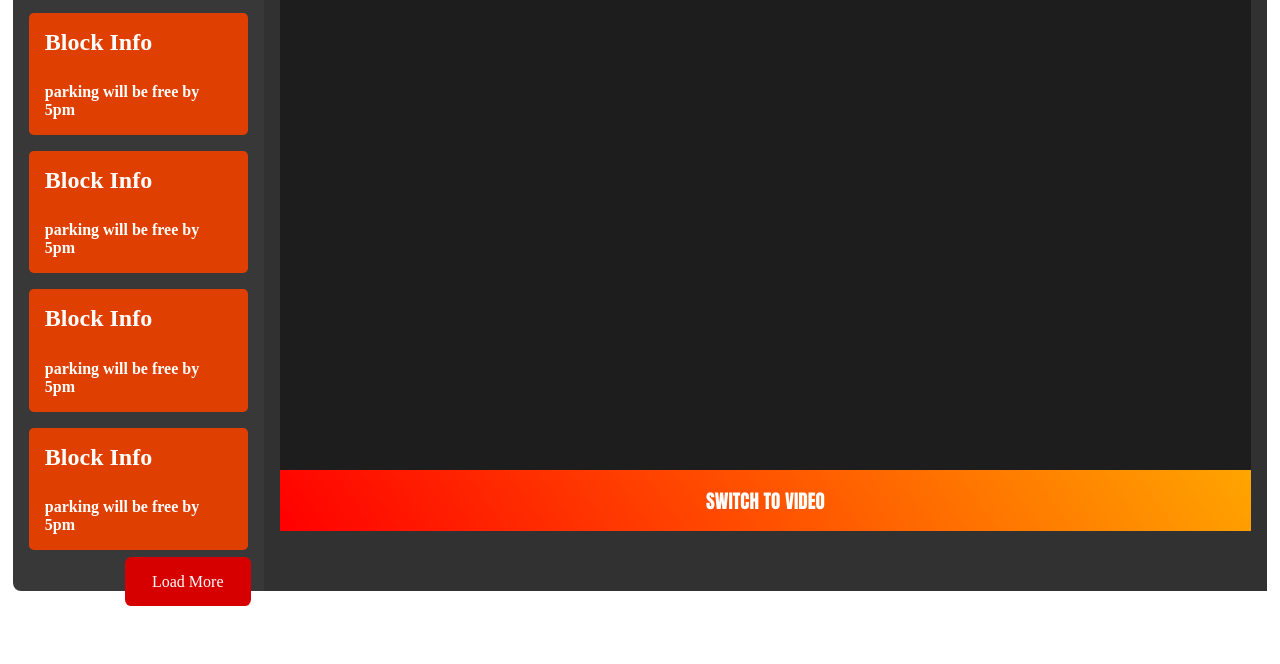
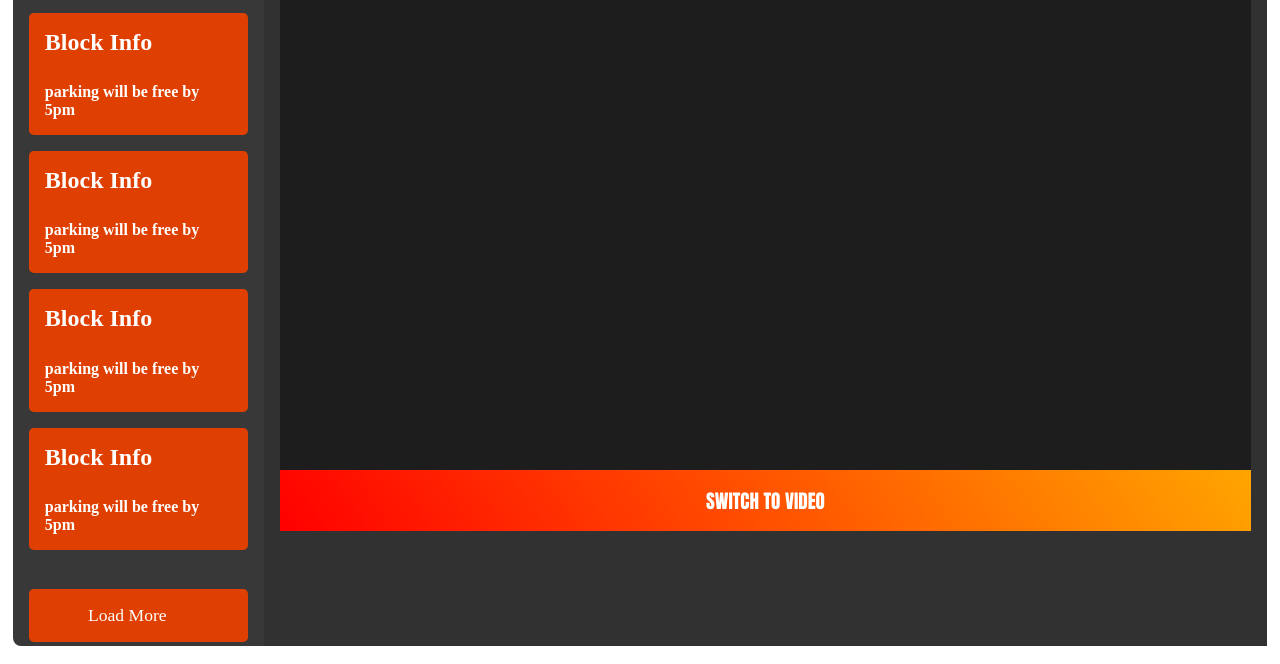
Before and after one commit to PSYCHOSIDX/ParkMe, a plain HTML site: page parkme/index.html in a window 1280 px wide. Shown: the part 231-895 px from the top of the page. Before the commit the page ends 840 px from the top, so only its background shows below. Drawn offline with Linux system fonts and the light colour scheme.

Commit message:
Add files via upload

```diff
--- a/parkme/index.html
+++ b/parkme/index.html
@@ -55,8 +55,11 @@
             </div>
         </div>
         <br/>
+        <div class="card">
+            <a href="#" class="btnx">Load More</a>
+        </div>
 
-        <a href="#" class="btnx">Load More</a>
+
     </div>
 
 <!--Heat Map-->
--- a/parkme/style.css
+++ b/parkme/style.css
@@ -71,23 +71,21 @@ margin-bottom: 1rem;
 }
 
 .btnx{
-    padding: 1rem 1.7rem ;
-    font-size: 1rem;
-    background-color: rgb(214, 0, 0);
+    padding: 1rem 2.7rem ;
+    font-size: 1.1rem;
+    background-color: rgba(214, 0, 0, 0);
     color: white;
     text-align: center;
 
     margin: auto;
-    margin-left: 7rem;
+
     margin-top: .4rem;
     text-decoration: none;
     border-radius: .4rem;
 
 }
 
-.btnx:hover{
-    background-color: rgb(97, 97, 97);
-}
+
 
 
 
```
